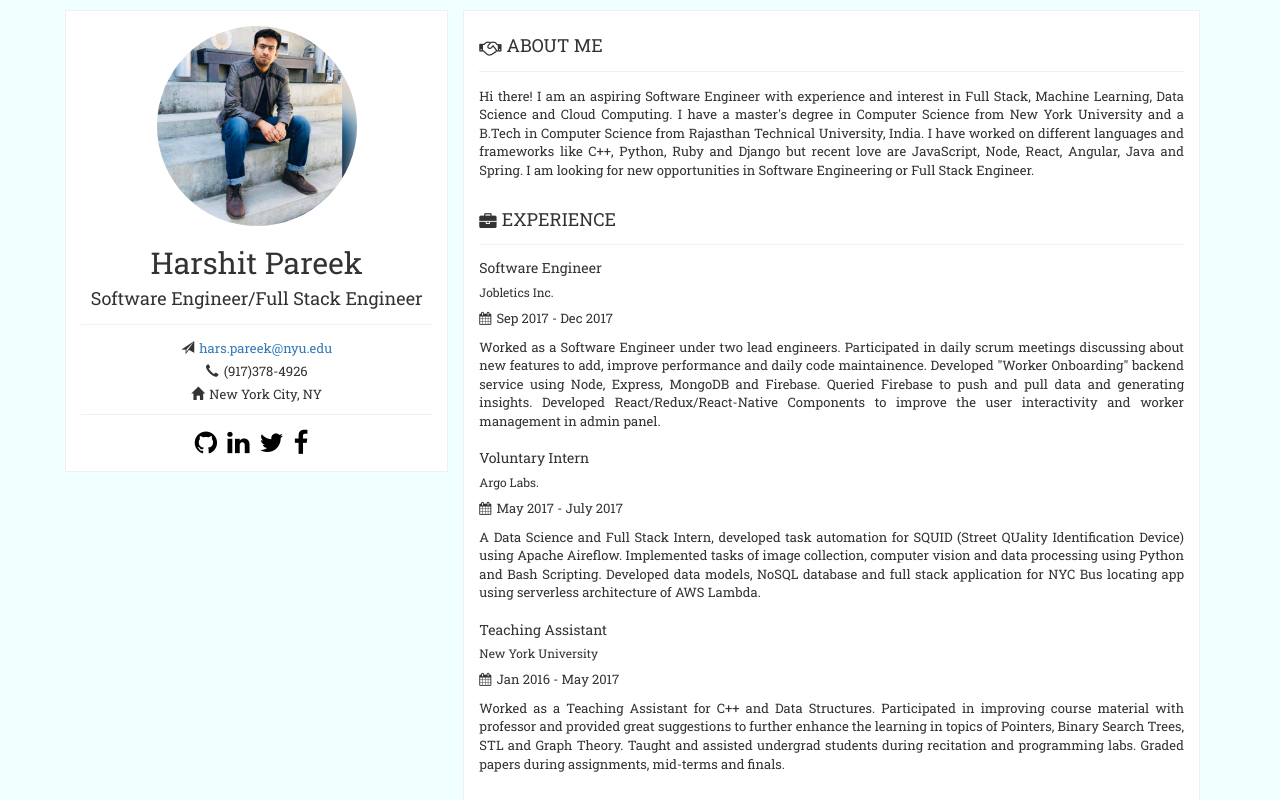
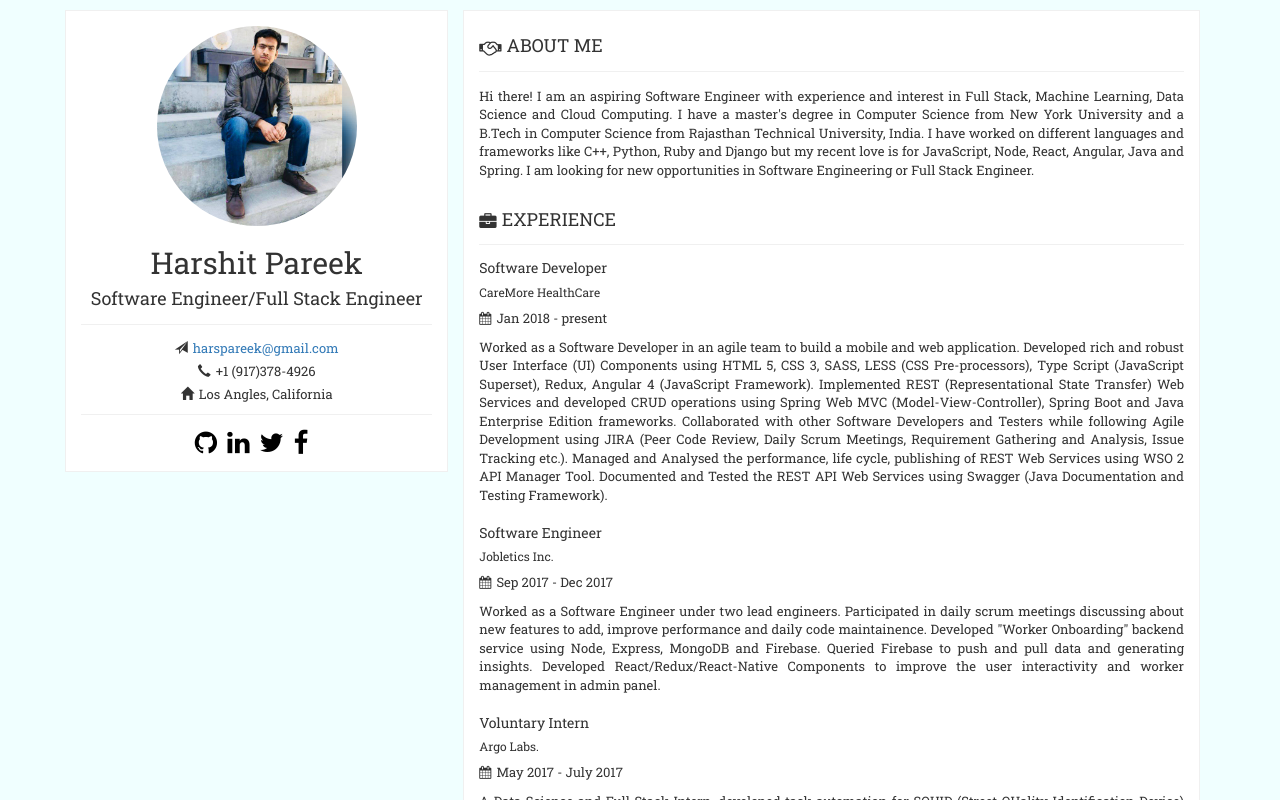
Before and after one commit to neild257/neild257, a React (Create React App) app: page / in a window 1280 px wide. Shown: the top 800 px of the page. Built offline with nearby package versions, Linux system fonts and the light colour scheme.

Commit message:
feat(caremore update)

```diff
--- a/src/components/App.js
+++ b/src/components/App.js
@@ -15,15 +15,15 @@ class App extends Component {
            <ul className="loc-wrapper">
              <li>
               <i className="glyphicon glyphicon-send right-margin"></i>
-              <a href="mailto:hars.pareek@nyu.edu">hars.pareek@nyu.edu</a>
+              <a href="mailto:harspareek@gmail.com">harspareek@gmail.com</a>
              </li>
              <li>
               <i className="glyphicon glyphicon-earphone right-margin"></i>
-              <span>(917)378-4926</span>
+              <span>+1 (917)378-4926</span>
              </li>
              <li>
               <i className="glyphicon glyphicon-home right-margin"></i>
-              <span>New York City, NY</span>
+              <span>Los Angles, California</span>
              </li>
            </ul>
            <div className="section-divider"></div>
@@ -40,12 +40,22 @@ class App extends Component {
               <i className="fa fa-lg fa-handshake-o right-margin"></i>
               <h4 className="uppercase"> About Me </h4>
               <div className="section-divider"></div>
-              <p> Hi there! I am an aspiring Software Engineer with experience and interest in Full Stack, Machine Learning, Data Science and Cloud Computing. I have a master's degree in Computer Science from New York University and a B.Tech in Computer Science from Rajasthan Technical University, India. I have worked on different languages and frameworks like C++, Python, Ruby and Django but recent love are JavaScript, Node, React, Angular, Java and Spring. I am looking for new opportunities in Software Engineering or Full Stack Engineer. </p>
+              <p> Hi there! I am an aspiring Software Engineer with experience and interest in Full Stack, Machine Learning, Data Science and Cloud Computing. I have a master's degree in Computer Science from New York University and a B.Tech in Computer Science from Rajasthan Technical University, India. I have worked on different languages and frameworks like C++, Python, Ruby and Django but my recent love is for JavaScript, Node, React, Angular, Java and Spring. I am looking for new opportunities in Software Engineering or Full Stack Engineer. </p>
             </section>
             <section>
               <i className="fa fa-lg fa-briefcase right-margin"></i>
               <h4 className="uppercase">Experience</h4>
               <div className="section-divider"></div>
+
+              <div className="sub-section">
+                <h5>Software Developer</h5>
+                <h6>CareMore HealthCare</h6>
+                <span>
+                  <i className="fa fa-calendar right-margin"></i>
+                  <span>Jan 2018 - present</span>
+                </span>
+                <p>Worked as a Software Developer in an agile team to build a mobile and web application. Developed rich and robust User Interface (UI) Components using HTML 5, CSS 3, SASS, LESS (CSS Pre-processors), Type Script (JavaScript Superset), Redux, Angular 4 (JavaScript Framework). Implemented REST (Representational State Transfer) Web Services and developed CRUD operations using Spring Web MVC (Model-View-Controller), Spring Boot and Java Enterprise Edition frameworks. Collaborated with other Software Developers and Testers while following Agile Development using JIRA (Peer Code Review, Daily Scrum Meetings, Requirement Gathering and Analysis, Issue Tracking etc.). Managed and Analysed the performance, life cycle, publishing of REST Web Services using WSO 2 API Manager Tool. Documented and Tested the REST API Web Services using Swagger (Java Documentation and Testing Framework). </p>
+              </div>
 
               <div className="sub-section">
                 <h5>Software Engineer</h5>
```
